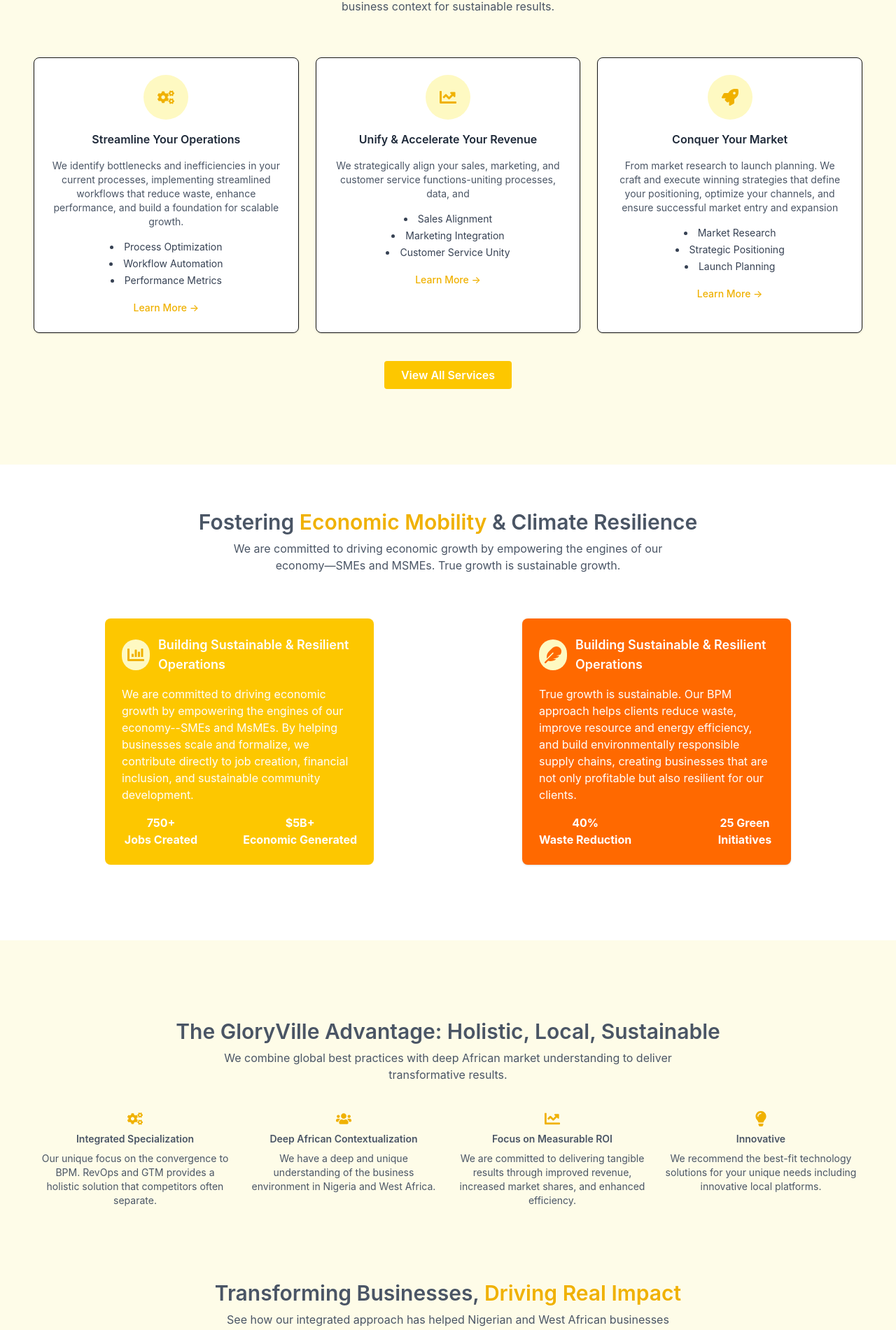
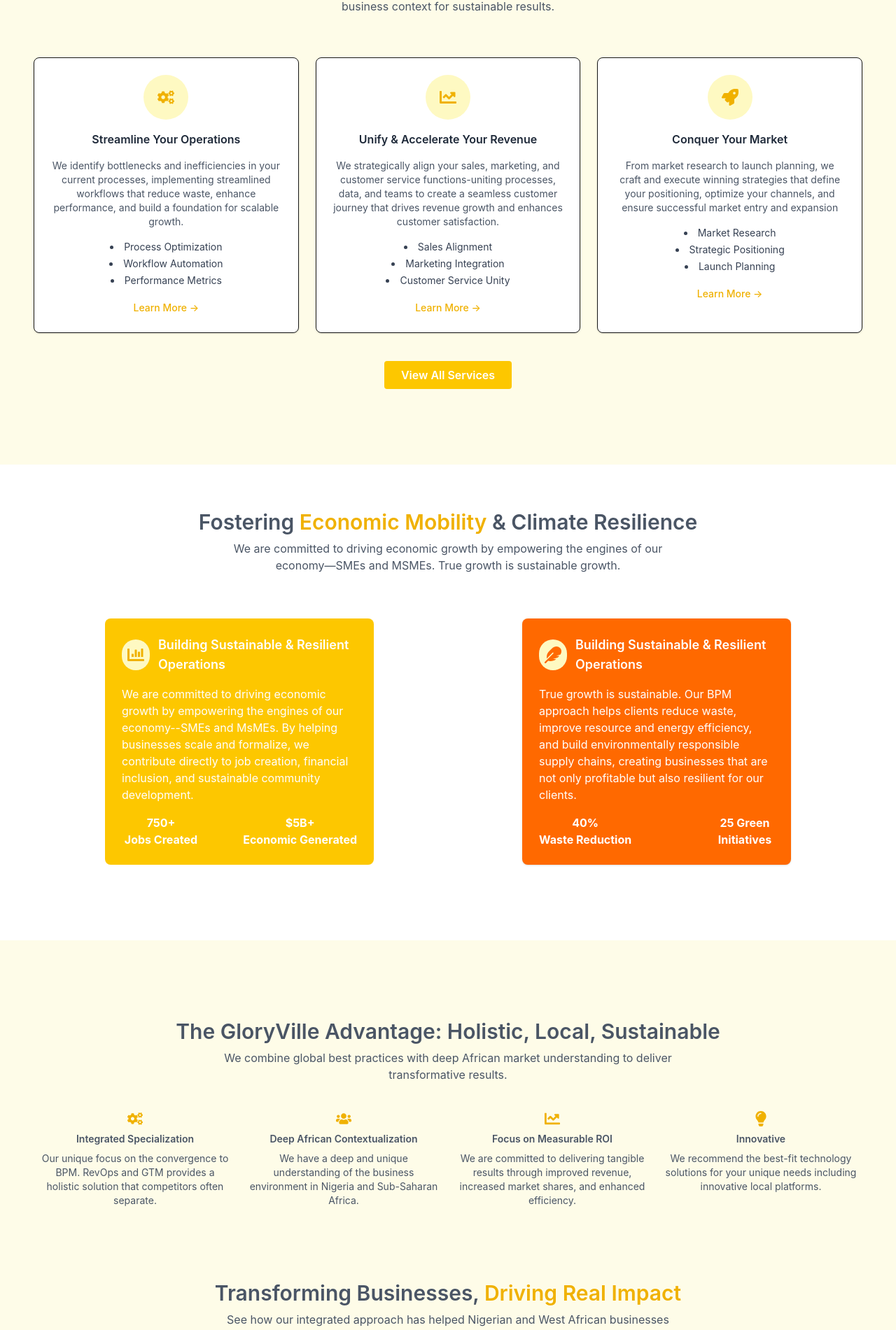
Before and after one commit to Lampnet-Technologies/glowsville, a Next.js app: page / in a window 1280 px wide. Shown: the part 1569-3470 px from the top of the page at 70% size. Built offline with nearby package versions, Linux system fonts and the light colour scheme.

Commit message:
Small sentence fixes

```diff
--- a/src/components/CaseStudySection.tsx
+++ b/src/components/CaseStudySection.tsx
@@ -23,7 +23,7 @@
   {
     icon: <FaUsers size={22} className="text-yellow-500 mx-auto" />,
     label: "Deep African Contextualization",
-    desc: "We have a deep and unique understanding of the business environment in Nigeria and West Africa.",
+    desc: "We have a deep and unique understanding of the business environment in Nigeria and Sub-Saharan Africa.",
   },
   {
     icon: <FaChartLine size={22} className="text-yellow-500 mx-auto" />,
--- a/src/components/ExcellenceSection.tsx
+++ b/src/components/ExcellenceSection.tsx
@@ -17,7 +17,7 @@
     },
     {
       title: "Unify & Accelerate Your Revenue",
-      text: "We strategically align your sales, marketing, and customer service functions-uniting processes, data, and ",
+      text: "We strategically align your sales, marketing, and customer service functions-uniting processes, data, and teams to create a seamless customer journey that drives revenue growth and enhances customer satisfaction.",
       points: [
         "Sales Alignment",
         "Marketing Integration",
@@ -27,7 +27,7 @@
     },
     {
       title: "Conquer Your Market",
-      text: "From market research to launch planning. We craft and execute winning strategies that define your positioning, optimize your channels, and ensure successful market entry and expansion",
+      text: "From market research to launch planning, we craft and execute winning strategies that define your positioning, optimize your channels, and ensure successful market entry and expansion",
       points: ["Market Research", "Strategic Positioning", "Launch Planning"],
       icon: <FaRocket size={24} className="text-yellow-500" />,
     },
```
